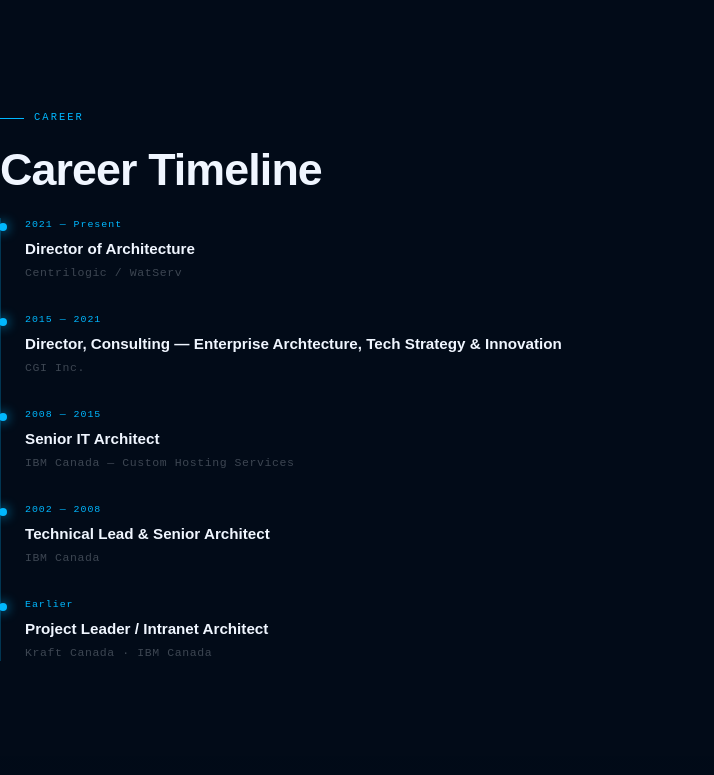
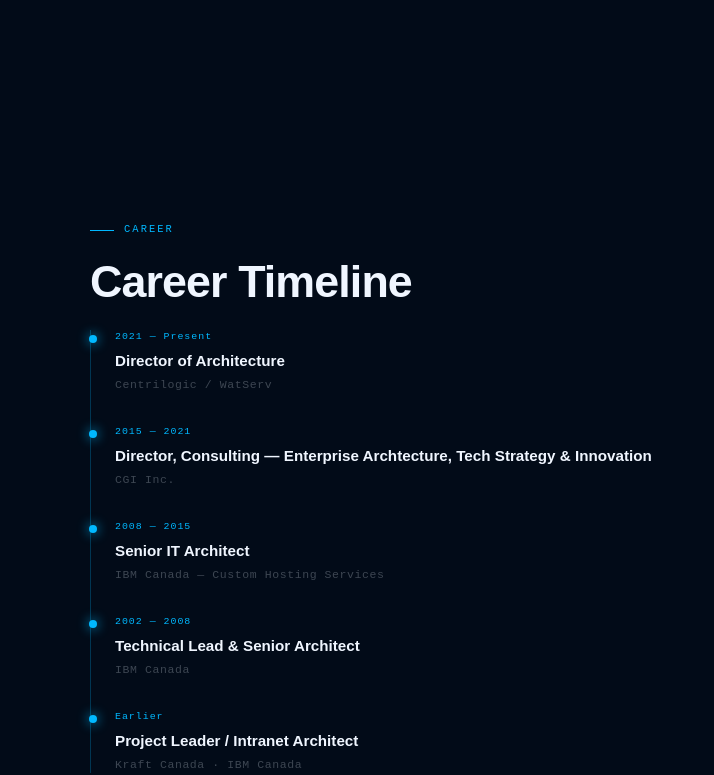
Before and after one commit to davemanning75/davem-site, a Next.js app: page / in a window 1280 px wide. Shown: the part 4167-4942 px from the top of the page, without its empty margins (0-714 px from the left). Built offline with nearby package versions, Linux system fonts and the light colour scheme.

Commit message:
Add mail composer success banner and align Career section layout

```diff
--- a/src/app/globals.css
+++ b/src/app/globals.css
@@ -657,6 +657,13 @@ h2.section-title {
   gap: 6rem;
   align-items: center;
 }
+#career {
+  padding: 7rem 4rem;
+}
+.career-inner {
+  max-width: 1100px;
+  margin: 0 auto;
+}
 .contact-left h2 {
   font-family: var(--display);
   font-size: clamp(2.2rem, 4vw, 3.5rem);
--- a/src/app/page.tsx
+++ b/src/app/page.tsx
@@ -4,7 +4,7 @@ import { useEffect, useState } from "react";
 import WorkGrid from "@/components/WorkGrid";
 
 export default function Home() {
-  const [status, setStatus] = useState<"idle" | "sending" | "error">("idle");
+  const [status, setStatus] = useState<"idle" | "sending" | "sent" | "error">("idle");
   const [validationError, setValidationError] = useState<string | null>(null);
 
   const handleSubmit = (event: React.FormEvent<HTMLFormElement>) => {
@@ -46,6 +46,9 @@ export default function Home() {
     const subject = encodeURIComponent("email from davem.ca");
     const body = encodeURIComponent(`Name: ${name}\nEmail: ${email}\n\n${message}`);
     window.location.href = `mailto:davemanning75@gmail.com?subject=${subject}&body=${body}`;
+
+    // Show a brief success banner after attempting to open the mail client
+    setTimeout(() => setStatus("sent"), 400);
   };
 
   useEffect(() => {
@@ -172,6 +175,13 @@ export default function Home() {
       cancelAnimationFrame(rafId);
     };
   }, []);
+
+  useEffect(() => {
+    if (status !== "sent") return;
+
+    const timer = window.setTimeout(() => setStatus("idle"), 4000);
+    return () => window.clearTimeout(timer);
+  }, [status]);
 
   return (
     <>
@@ -468,6 +478,12 @@ export default function Home() {
                   Sorry — something went wrong. Please try again.
                 </div>
               )}
+              {status === "sent" && (
+                <div className="contact-thankyou">
+                  <span>📬</span>
+                  Mail composer opened. Send when ready.
+                </div>
+              )}
 
               <form className="contact-form" onSubmit={handleSubmit}>
                 <input type="text" name="hp" style={{ display: "none" }} tabIndex={-1} autoComplete="off" />
```
